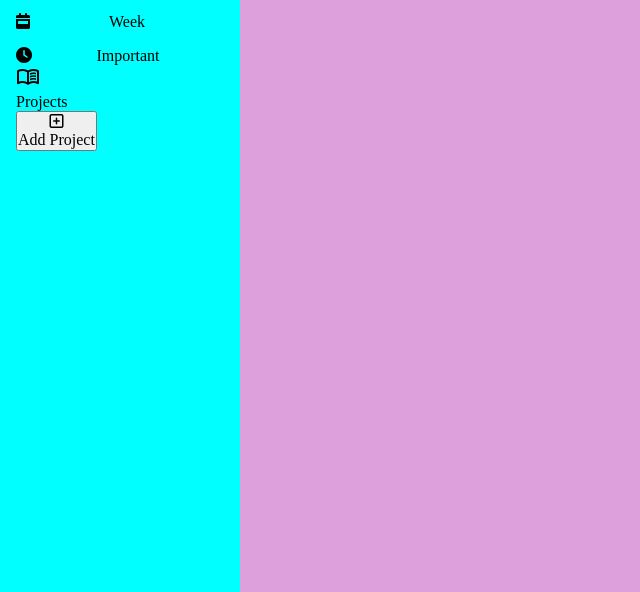
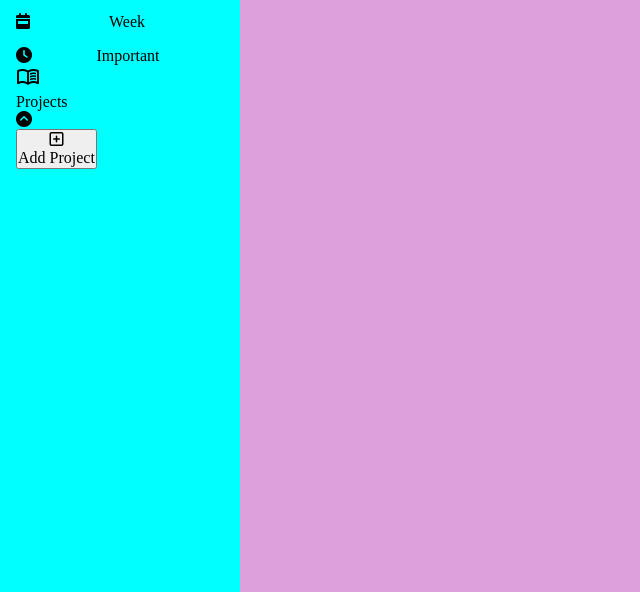
Before and after one commit to syl1m/todo_list, a plain HTML site: page index.html in a window 1280 px wide. Shown: the part 135-727 px from the top of the page, without its empty margins (0-640 px from the left). Drawn offline with nearby package versions, Linux system fonts and the light colour scheme.

Commit message:
Add collapsible project list in sidebar

```diff
--- a/index.html
+++ b/index.html
@@ -52,6 +52,7 @@
           <div class="project_title">
             <div class="material-symbols-outlined project_icon">menu_book</div>
             <div class="project_title_name">Projects</div>
+            <i class="fa-solid fa-circle-chevron-up toggleProjectList"></i>
           </div>
           <div class="project_directory"></div>
           <div class="add_project_form_div hidden">
```
